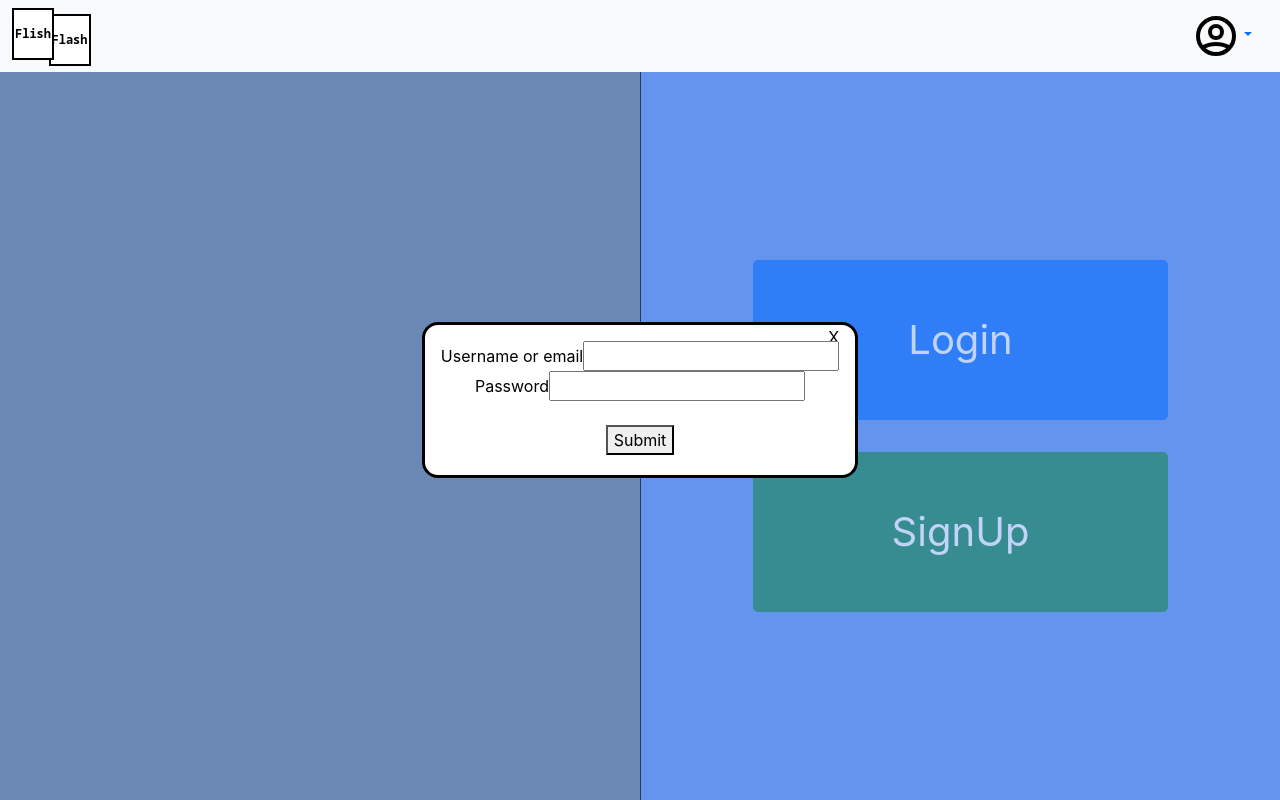
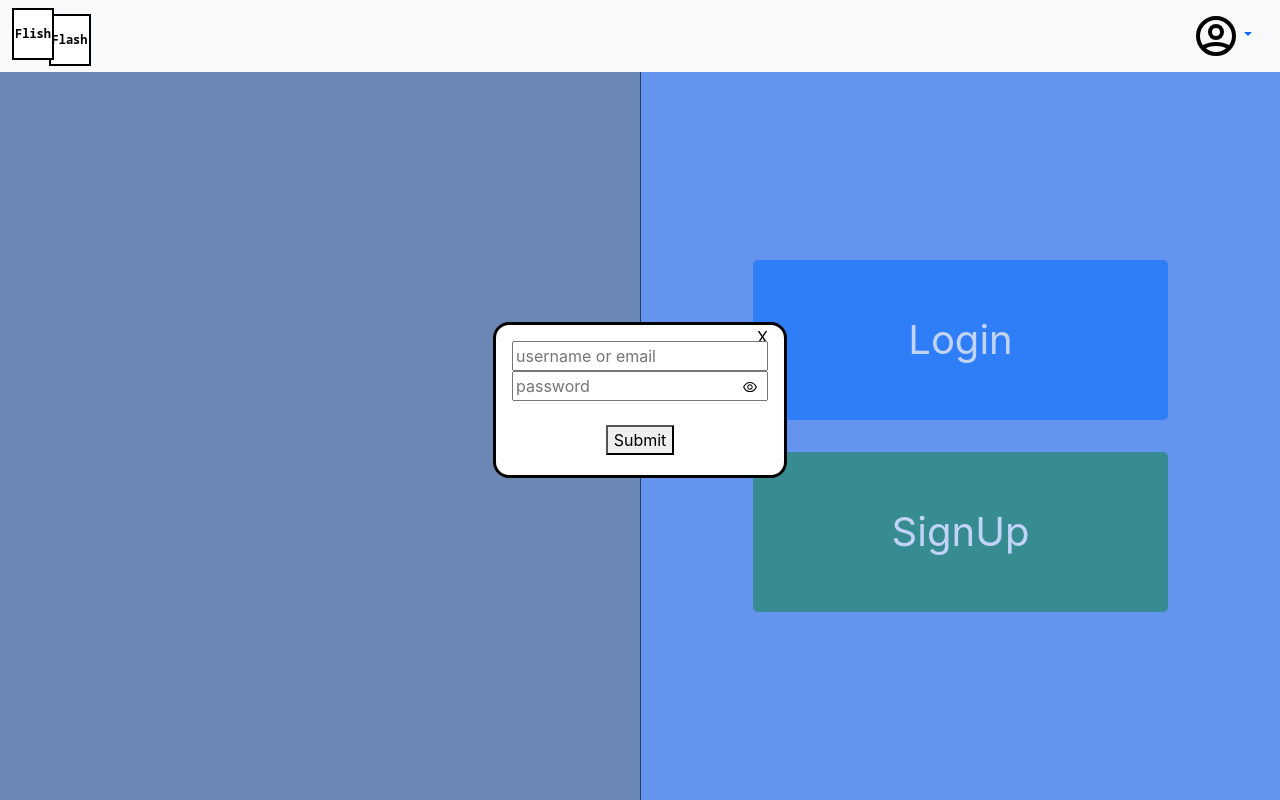
Before and after one commit to AlexRodgers11/flash-card-app, a React (Create React App) app in the folder client/: page /login in a window 1280 px wide. Shown: the top 800 px of the page. Built offline with nearby package versions, Linux system fonts and the light colour scheme.

Commit message:
add password visibility toggling and replace labels with placeholders in Login and RegisterCredentials forms

```diff
--- a/client/src/components/Login.js
+++ b/client/src/components/Login.js
@@ -3,12 +3,32 @@ import { useDispatch, useSelector } from 'react-redux';
 import { useNavigate } from 'react-router'
 import useFormInput from '../hooks/useFormInput';
 import { fetchLoggedInUserData, login } from '../reducers/loginSlice';
+import { AiOutlineEye, AiOutlineEyeInvisible } from "react-icons/ai";
+import styled from 'styled-components';
+import useToggle from '../hooks/useToggle';
+
+const PasswordWrapper = styled.div`
+    position: relative;
+`;
+
+const StyledOpenEye = styled(AiOutlineEye)`
+    position: absolute;
+    right: 4%;
+    top: 28%;
+`;
+
+const StyledClosedEye = styled(AiOutlineEyeInvisible)`
+    position: absolute;
+    right: 4%;
+    top: 28%;
+`;
 
 function Login() {
     const dispatch = useDispatch();
     const navigate = useNavigate();
     const [usernameOrEmail, clearUsernameOrEmail, setUsernameOrEmail] = useFormInput('');
     const [password, clearPassword, setPassword] = useFormInput('');
+    const [passwordVisible, togglePasswordVisible] = useToggle(false);
     const userId = useSelector((state) => state.login.userId);
 
     const handleSubmit = evt => {
@@ -34,13 +54,13 @@ function Login() {
         <div>
             <form onSubmit={handleSubmit}>
                 <div>
-                    <label htmlFor="usernameOrEmail">Username or email</label>
-                    <input type="text" id="usernameOrEmail" name="usernameOrEmail" value={usernameOrEmail} onChange={setUsernameOrEmail} />
+                    <input placeholder="username or email" type="text" id="usernameOrEmail" name="usernameOrEmail" value={usernameOrEmail} onChange={setUsernameOrEmail} />
                 </div>
-                <div>
-                    <label htmlFor="password">Password</label>
-                    <input type="password" id="password" name="password" value={password} onChange={setPassword} />
-                </div>
+                <PasswordWrapper>
+                    <input placeholder="password" type={passwordVisible ? "text" : "password"} id="password" name="password" value={password} onChange={setPassword} />
+                    {!passwordVisible && <StyledOpenEye onClick={togglePasswordVisible} />}
+                    {passwordVisible && <StyledClosedEye onClick={togglePasswordVisible} />}
+                </PasswordWrapper>
                 <button type="submit">Submit</button>
             </form>
         </div>
--- a/client/src/components/RegisterCredentialsForm.js
+++ b/client/src/components/RegisterCredentialsForm.js
@@ -4,6 +4,26 @@ import { useDispatch, useSelector } from 'react-redux';
 import { useNavigate } from 'react-router';
 import useFormInput from '../hooks/useFormInput';
 import { signUp } from '../reducers/loginSlice';
+import { AiOutlineEye, AiOutlineEyeInvisible } from "react-icons/ai";
+import styled from 'styled-components';
+import useToggle from '../hooks/useToggle';
+
+const PasswordWrapper = styled.div`
+    position: relative;
+`;
+
+const StyledOpenEye = styled(AiOutlineEye)`
+    position: absolute;
+    right: 4%;
+    top: 28%;
+`;
+
+const StyledClosedEye = styled(AiOutlineEyeInvisible)`
+    position: absolute;
+    right: 4%;
+    top: 28%;
+`;
+
 const baseURL = 'http://localhost:8000';
 
 function RegisterCredentialsForm() {
@@ -13,6 +33,7 @@ function RegisterCredentialsForm() {
     const [password, clearPassword, setPassword] = useFormInput('');
     const [showVerifyPassword, setShowVerifyPassword] = useState(false);
     const [verifyPassword, clearVerifyPassword, setVerifyPassword] = useFormInput('');
+    const [passwordVisible, togglePasswordVisible] = useToggle(false);
     const [errorMessage, setErrorMessage] = useState("");
 
     const handleSubmit = async (evt) => {
@@ -47,18 +68,19 @@ function RegisterCredentialsForm() {
         <div>
             <form onSubmit={handleSubmit}>
                 <div>
-                    <label htmlFor="email">Email</label>
-                    <input type="email" id="email" name="email" value={email} onChange={setEmail} />
+                    <input placeholder="email" type="email" id="email" name="email" value={email} onChange={setEmail} />
                 </div>
-                <div>
-                    <label htmlFor="password">Password</label>
-                    <input type="password" id="password" name="password" value={password} onChange={setPassword} />
-                </div>
+                <PasswordWrapper>
+                    <input placeholder="password" type={passwordVisible ? "text" : "password"} id="password" name="password" value={password} onChange={setPassword} />
+                    {!passwordVisible && <StyledOpenEye onClick={togglePasswordVisible} />}
+                    {passwordVisible && <StyledClosedEye onClick={togglePasswordVisible} />}
+                </PasswordWrapper>
                 {showVerifyPassword ?
-                    <div>
-                        <label htmlFor="verifyPassword">Verify Password</label>
-                        <input type="password" id="verifyPassword" name="verifyPassword" value={verifyPassword} onChange={setVerifyPassword} />
-                    </div>
+                    <PasswordWrapper>
+                        <input placeholder="verify password" type={passwordVisible ? "text" : "password"} id="verifyPassword" name="verifyPassword" value={verifyPassword} onChange={setVerifyPassword} />
+                        {!passwordVisible && <StyledOpenEye onClick={togglePasswordVisible} />}
+                        {passwordVisible && <StyledClosedEye onClick={togglePasswordVisible} />}
+                    </PasswordWrapper>
                     :
                     null
                 }
```
